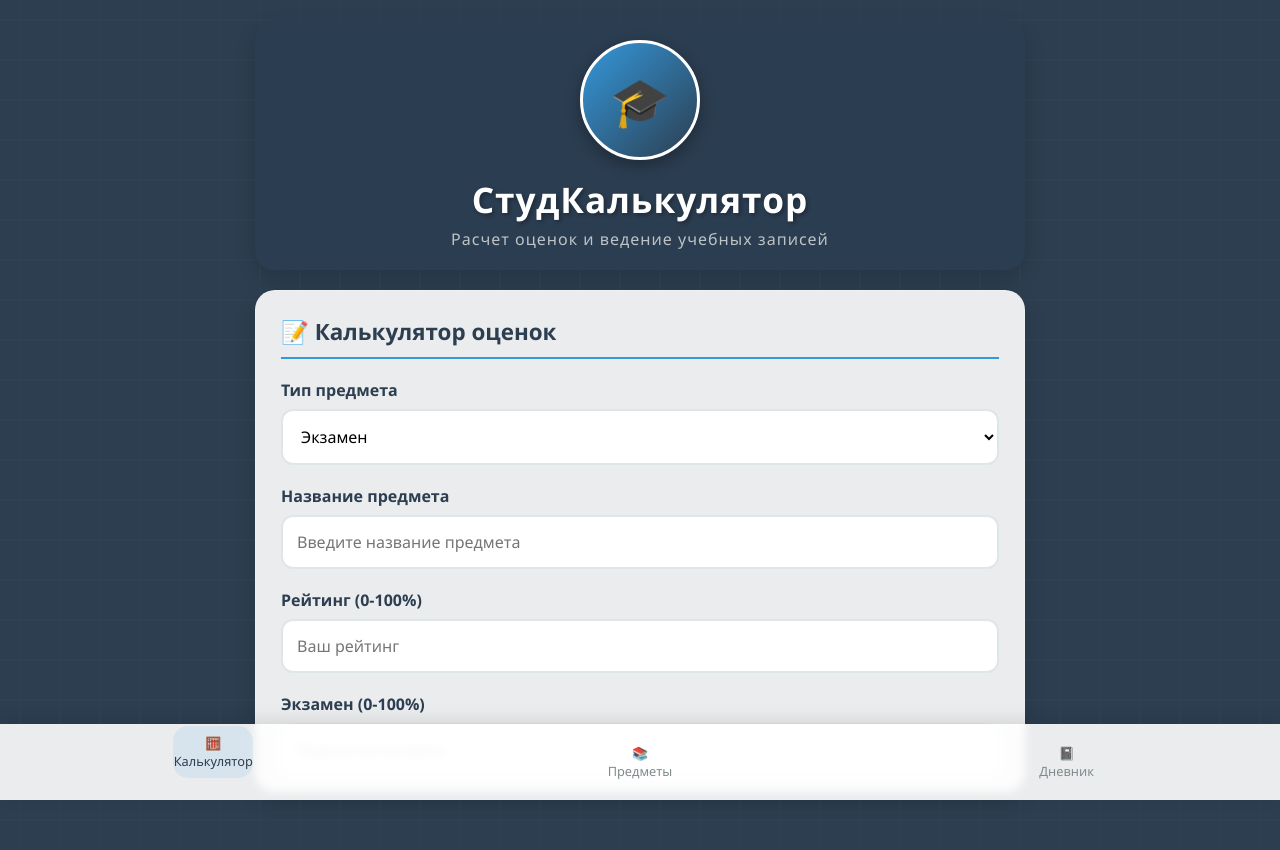
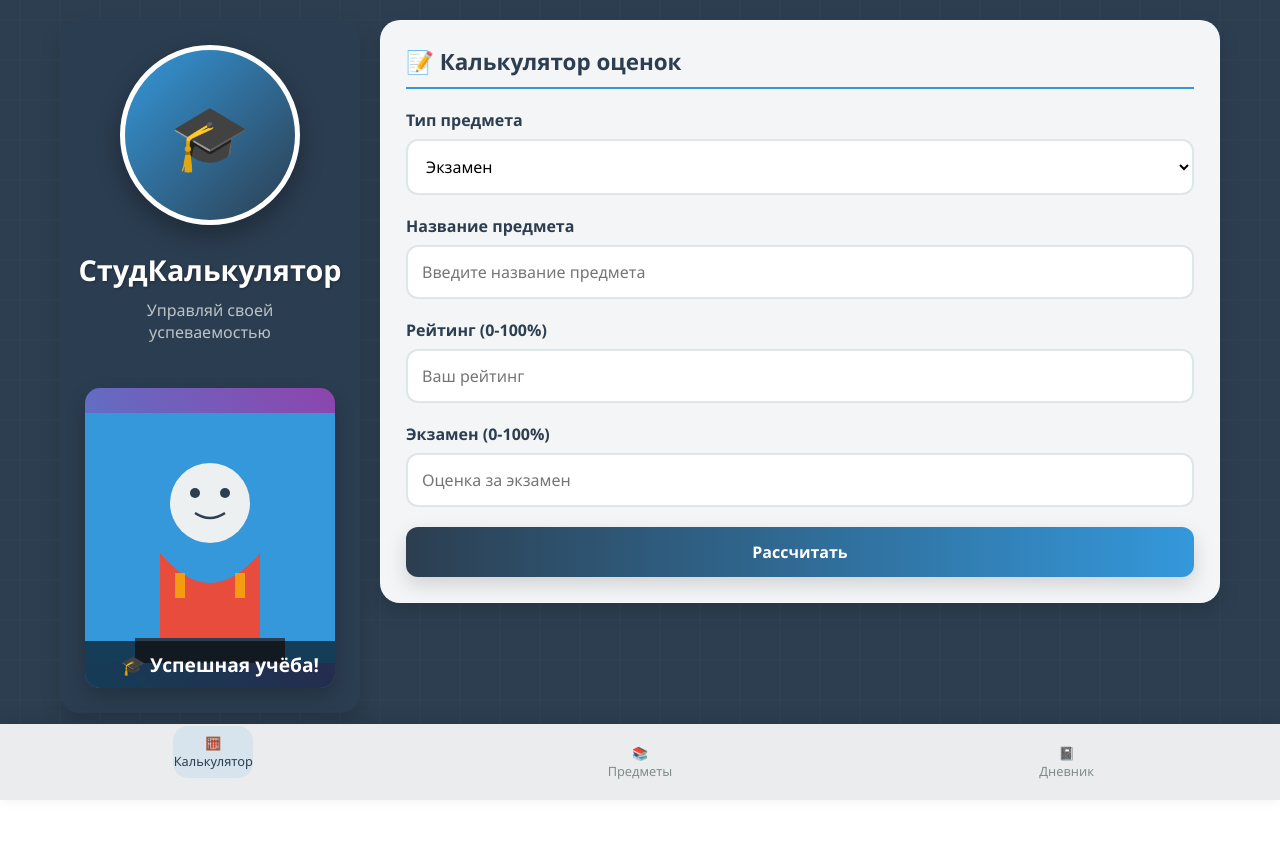
Before and after one commit to Ali-Good-Gaming/calculator-surgu, a plain HTML site: page index.html in a window 1280 px wide. After the commit the page ends 800 px from the top, so only its background shows below. Drawn offline with Linux system fonts and the light colour scheme.

Commit message:
Update index.html

```diff
--- a/index.html
+++ b/index.html
@@ -17,7 +17,7 @@
             --light: #ecf0f1;
             --dark: #2c3e50;
             --text: #34495e;
-            --card-bg: rgba(255, 255, 255, 0.9);
+            --card-bg: rgba(255, 255, 255, 0.95);
             --shadow: 0 8px 20px rgba(0, 0, 0, 0.15);
             --transition: all 0.4s cubic-bezier(0.175, 0.885, 0.32, 1.275);
         }
@@ -41,56 +41,96 @@
         }
 
         .app-container {
-            max-width: 800px;
+            max-width: 1200px;
             margin: 0 auto;
-            padding: 20px 15px 100px;
+            padding: 20px;
             min-height: 100vh;
+            display: grid;
+            grid-template-columns: 300px 1fr;
+            gap: 20px;
         }
 
-        header {
-            text-align: center;
-            padding: 20px 0;
-            margin-bottom: 20px;
-            position: relative;
+        .sidebar {
             background: rgba(44, 62, 80, 0.9);
             border-radius: 20px;
             box-shadow: var(--shadow);
+            padding: 25px;
+            display: flex;
+            flex-direction: column;
+            align-items: center;
+            height: fit-content;
+            position: sticky;
+            top: 20px;
         }
 
         .university-logo {
-            width: 120px;
-            height: 120px;
-            margin: 0 auto 15px;
+            width: 180px;
+            height: 180px;
             background: linear-gradient(135deg, #3498db, #2c3e50);
             border-radius: 50%;
             display: flex;
             align-items: center;
             justify-content: center;
-            font-size: 3rem;
+            font-size: 4rem;
             color: white;
-            box-shadow: 0 5px 15px rgba(0, 0, 0, 0.3);
-            border: 3px solid white;
+            box-shadow: 0 10px 25px rgba(0, 0, 0, 0.3);
+            border: 5px solid white;
+            margin-bottom: 25px;
         }
 
-        .logo {
-            display: flex;
-            align-items: center;
-            justify-content: center;
-            gap: 15px;
-        }
-
-        h1 {
-            font-size: 2.2rem;
+        .sidebar-title {
             color: white;
-            text-shadow: 2px 2px 4px rgba(0, 0, 0, 0.3);
-            letter-spacing: 1px;
+            font-size: 1.8rem;
+            text-align: center;
+            margin-bottom: 10px;
+            text-shadow: 1px 1px 3px rgba(0, 0, 0, 0.3);
         }
 
         .app-subtitle {
             color: #bdc3c7;
             font-size: 1rem;
-            margin-top: 5px;
-            letter-spacing: 1px;
+            text-align: center;
+            margin-bottom: 25px;
+        }
+
+        .student-image {
+            width: 100%;
+            height: 300px;
+            background: linear-gradient(45deg, #3498db, #8e44ad);
+            border-radius: 15px;
+            display: flex;
+            align-items: center;
+            justify-content: center;
+            overflow: hidden;
+            box-shadow: 0 8px 20px rgba(0, 0, 0, 0.2);
+            margin-top: 20px;
+            position: relative;
+        }
+
+        .student-image::after {
+            content: "🎓 Успешная учёба!";
+            position: absolute;
+            bottom: 0;
+            left: 0;
+            width: 100%;
+            background: rgba(0, 0, 0, 0.6);
+            color: white;
+            padding: 10px;
+            text-align: center;
+            font-weight: bold;
+            font-size: 1.2rem;
+        }
+
+        .student-image img {
+            width: 100%;
+            height: 100%;
+            object-fit: cover;
+        }
+
+        .main-content {
+            display: flex;
+            flex-direction: column;
+            gap: 20px;
         }
 
         .tab-container {
@@ -98,9 +138,7 @@
             border-radius: 20px;
             box-shadow: var(--shadow);
             overflow: hidden;
-            margin-bottom: 20px;
             transition: var(--transition);
-            min-height: 450px;
             border: 1px solid rgba(255, 255, 255, 0.2);
             backdrop-filter: blur(10px);
         }
@@ -109,8 +147,6 @@
             padding: 25px;
             display: none;
             animation: fadeIn 0.5s ease;
-            max-height: 500px;
-            overflow-y: auto;
         }
 
         .tab-content.active {
@@ -507,41 +543,75 @@
         }
 
         /* Адаптивность */
-        @media (max-width: 600px) {
-            h1 {
-                font-size: 1.8rem;
+        @media (max-width: 900px) {
+            .app-container {
+                grid-template-columns: 1fr;
             }
 
-            .app-container {
-                padding: 15px 10px 100px;
+            .sidebar {
+                position: relative;
+                top: 0;
+            }
         }
 
-            .tab-content {
-                padding: 20px 15px;
+        @media (max-width: 600px) {
+            .app-container {
+                padding: 10px;
+            }
+
+            .sidebar {
+                padding: 20px;
             }
 
             .university-logo {
-                width: 90px;
-                height: 90px;
-                font-size: 2rem;
+                width: 120px;
+                height: 120px;
+                font-size: 3rem;
+            }
+
+            .sidebar-title {
+                font-size: 1.5rem;
+            }
+
+            .student-image {
+                height: 200px;
             }
 
             .pass-options {
                 flex-direction: column;
+            }
+
+            .tab-content {
+                padding: 20px;
             }
         }
     </style>
 </head>
 <body>
     <div class="app-container">
-        <header>
+        <!-- Боковая панель с логотипом и изображением -->
+        <div class="sidebar">
             <div class="university-logo">🎓</div>
-            <div class="logo">
-                <h1>СтудКалькулятор</h1>
+            <h2 class="sidebar-title">СтудКалькулятор</h2>
+            <div class="app-subtitle">Управляй своей успеваемостью</div>
+
+            <div class="student-image">
+                <svg xmlns="http://www.w3.org/2000/svg" viewBox="0 0 500 500">
+                    <rect width="100%" height="100%" fill="#3498db"/>
+                    <circle cx="250" cy="180" r="80" fill="#ecf0f1"/>
+                    <path d="M 150 280 Q 250 400 350 280 L 350 450 L 150 450 Z" fill="#e74c3c"/>
+                    <circle cx="220" cy="160" r="10" fill="#2c3e50"/>
+                    <circle cx="280" cy="160" r="10" fill="#2c3e50"/>
+                    <path d="M 220 200 Q 250 220 280 200" stroke="#2c3e50" stroke-width="5" fill="none"/>
+                    <rect x="100" y="450" width="300" height="50" fill="#2c3e50"/>
+                    <path d="M 200 320 L 200 370 L 180 370 L 180 320 Z" fill="#f39c12"/>
+                    <path d="M 300 320 L 300 370 L 320 370 L 320 320 Z" fill="#f39c12"/>
+                </svg>
             </div>
-            <div class="app-subtitle">Расчет оценок и ведение учебных записей</div>
-        </header>
+        </div>
 
+        <!-- Основной контент -->
+        <div class="main-content">
             <div class="tab-container">
                 <!-- Вкладка калькулятора -->
                 <div id="calculator-tab" class="tab-content active">
@@ -637,6 +707,7 @@
                         <div>📝</div>
                         <h3>Нет сохраненных заметок</h3>
                         <p>Добавьте свою первую заметку</p>
+                    </div>
                 </div>
             </div>
         </div>
```
Lines whose indentation alone changed are shown as unchanged.
